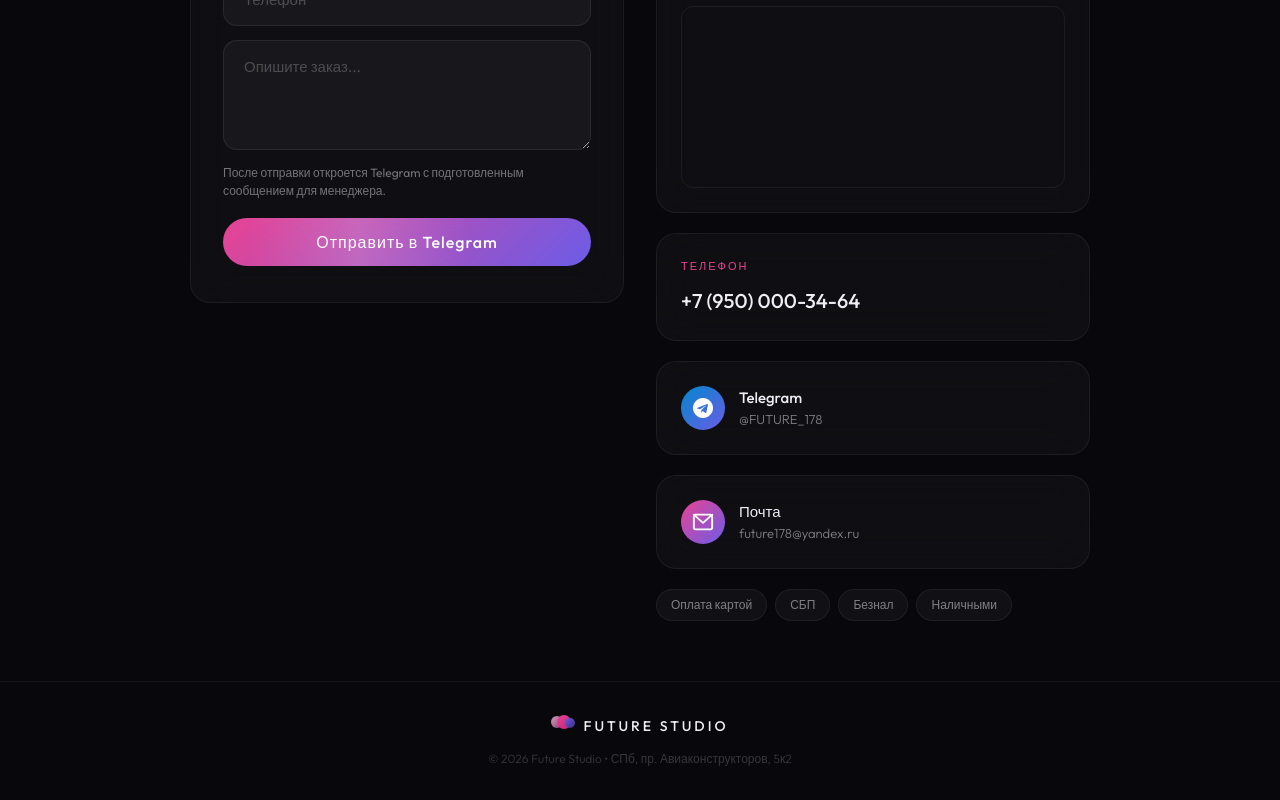
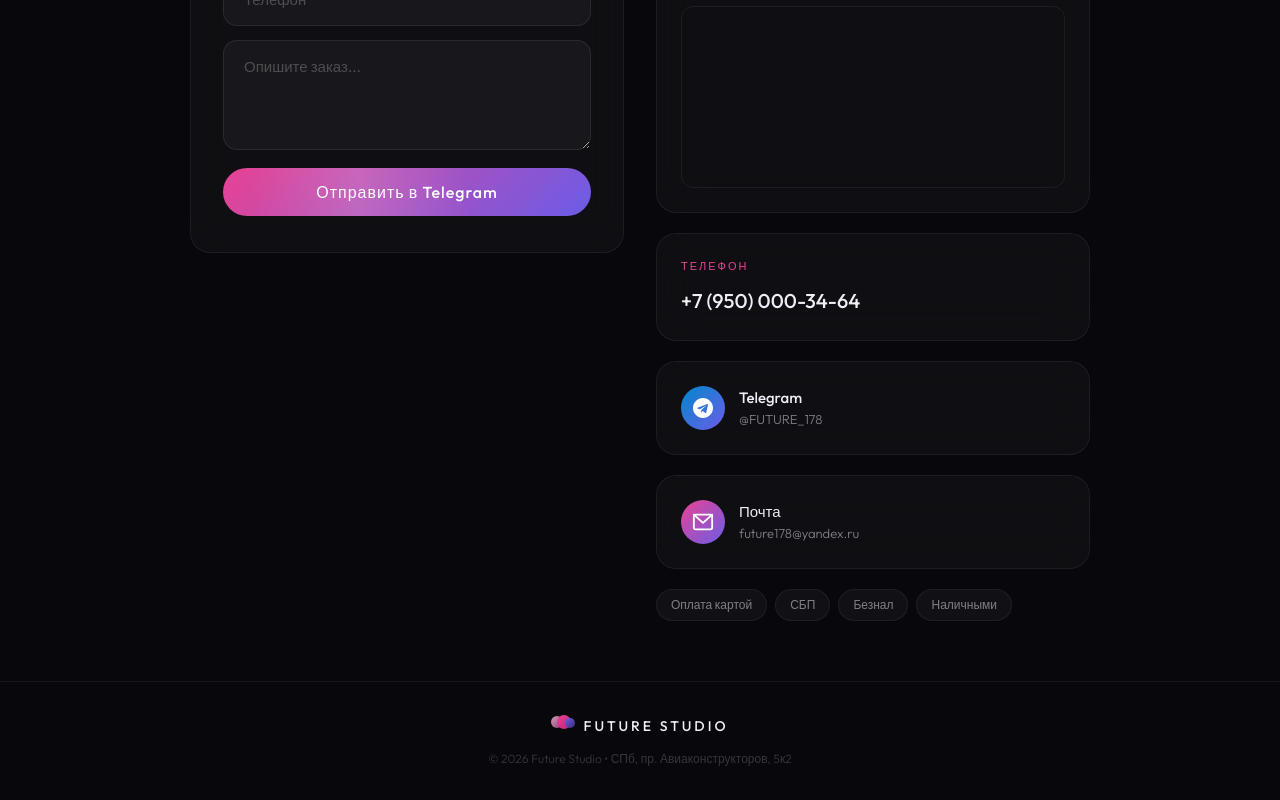
Before and after one commit to dimasta222/Future-2, a React (Vite) app: page / in a window 1280 px wide. Shown: the part 4512-5312 px from the top of the page. Built offline with nearby package versions, Linux system fonts and the light colour scheme; a web font is replaced by a local one.

Commit message:
Remove extra helper texts from forms

```diff
--- a/src/components/ContactSection.jsx
+++ b/src/components/ContactSection.jsx
@@ -12,9 +12,6 @@
                 <input className="inf" placeholder="Ваше имя" value={formData.n} onChange={(event) => setFormData({ ...formData, n: event.target.value })} required />
                 <input className="inf" placeholder="Телефон" value={formData.p} onChange={(event) => setFormData({ ...formData, p: event.target.value })} required />
                 <textarea className="inf" placeholder="Опишите заказ..." rows={4} style={{ resize: "vertical", minHeight: 100 }} value={formData.m} onChange={(event) => setFormData({ ...formData, m: event.target.value })} />
-                <div style={{ fontSize: 12, color: "rgba(240,238,245,.45)", lineHeight: 1.5 }}>
-                  После отправки откроется Telegram с подготовленным сообщением для менеджера.
-                </div>
                 <button type="submit" className="bp" style={{ width: "100%", marginTop: 4 }}>Отправить в Telegram</button>
               </div>
             </form>
--- a/src/components/constructor/ConstructorSidebarPanel.jsx
+++ b/src/components/constructor/ConstructorSidebarPanel.jsx
@@ -714,10 +714,6 @@
   if (activeTab === "textile") {
     return (
       <div style={{ display: "flex", flexDirection: "column", gap: 10, minWidth: 0 }}>
-        <SidebarTitle>Текстиль</SidebarTitle>
-        <div style={{ fontSize: 13, lineHeight: 1.5, color: "rgba(240,238,245,.42)" }}>
-          Здесь собраны все футболки из каталога: модели, плотности, материалы, доступные цвета и актуальные цены.
-        </div>
         <SidebarFieldRow label="Текстиль" minHeight={96}>
           <div style={{ display: "grid", gridTemplateColumns: "minmax(0,1fr)", gap: 8 }}>
             {products.map((item) => {
```
